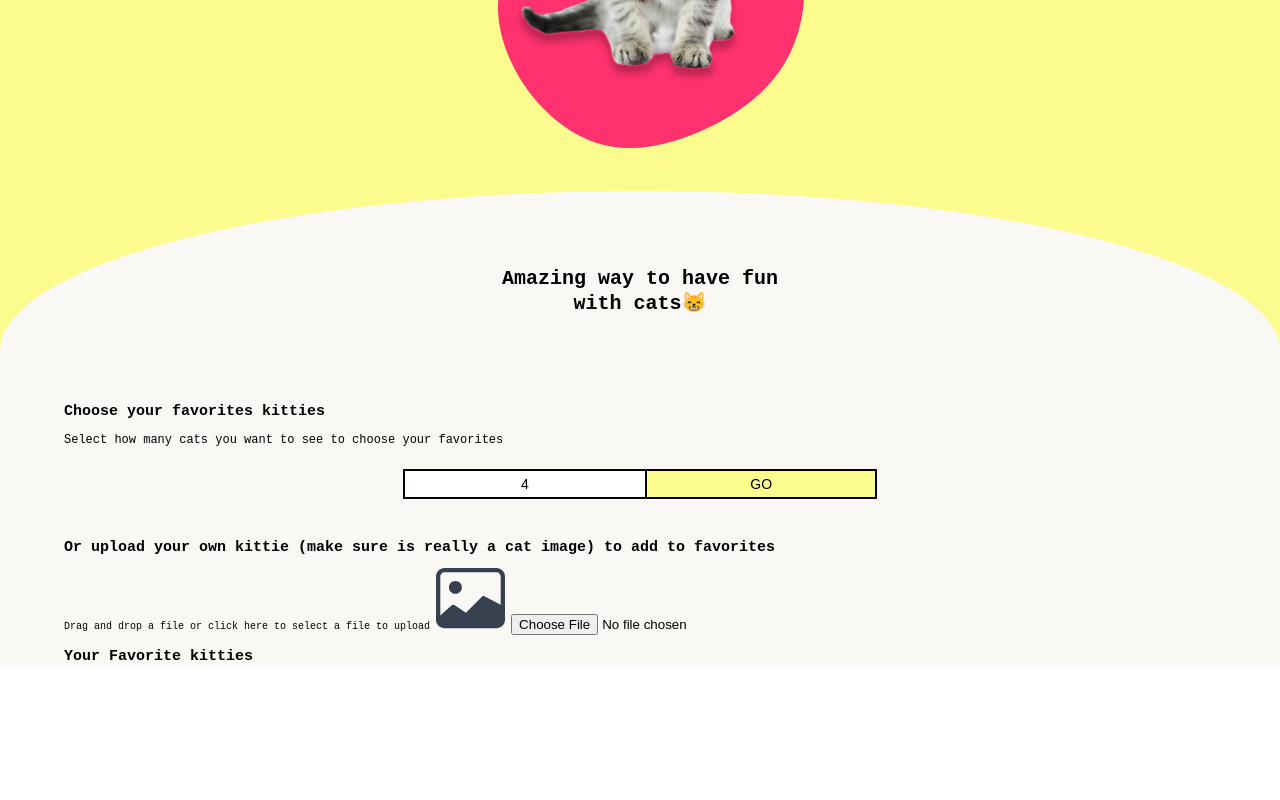
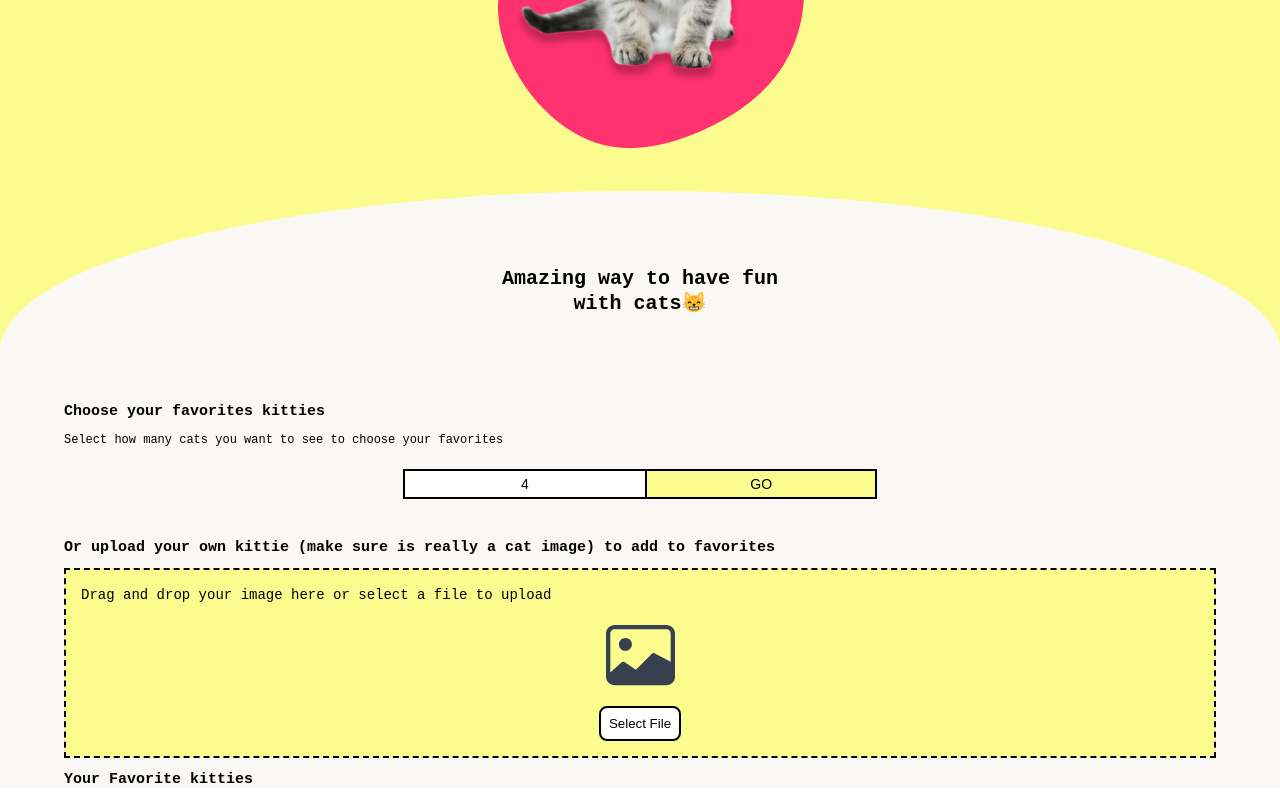
Before and after one commit to francisco-solis99/cat-app, a website built with Vite: page src/index.html in a window 1280 px wide. Shown: the part 339-1139 px from the top of the page. Before the commit the page ends 1016 px from the top, so only its background shows below. Built offline with nearby package versions, Linux system fonts and the light colour scheme; no server answers.

Commit message:
[Add] the styles for the upload section

```diff
--- a/src/index.html
+++ b/src/index.html
@@ -38,13 +38,14 @@
         <!-- Dynamic kitties -->
       </section>
       <section class="upload">
-        <h2>Or upload your own kittie (make sure is really a cat image) to add to favorites</h2>
-        <form action="">
+        <h2 class="upload__title">Or upload your own kittie (make sure is really a cat image) to add to favorites</h2>
+        <form action="" class="upload__form">
           <!-- Drag an drop file -->
           <label for="file" class="upload__label">
-            <span>Drag and drop a file or click here to select a file to upload</span>
-            <img src="./images/previewImg.svg" alt="preview">
+            <span class="upload__text">Drag and drop your image here or select a file to upload</span>
+            <img src="./images/previewImg.svg" alt="preview" class="upload__img">
             <input type="file" name="file" id="file" class="upload__file" accept="image/*">
+            <button class="upload__button" type="button">Select File</button>
           </label>
 
         </form>
--- a/src/style.css
+++ b/src/style.css
@@ -154,3 +154,34 @@ body {
 .upload {
   margin-top: 40px;
 }
+
+.upload__form {
+  padding: 15px;
+  border: 2px dashed black;
+  background-color: var(--color-primary);
+}
+
+.upload__text {
+  font-size: 1.4rem;
+  line-height: 20px;
+}
+
+.upload__file {
+  display: none;
+}
+
+.upload__img {
+  display: block;
+  margin: 20px auto;
+}
+
+.upload__button {
+  padding: 8px;
+  border: 2px solid black;
+  border-radius: 8px;
+  margin: 0 auto;
+  display: block;
+  background-color: #fff;
+  font-weight: 500;
+  cursor: pointer;
+}
```
